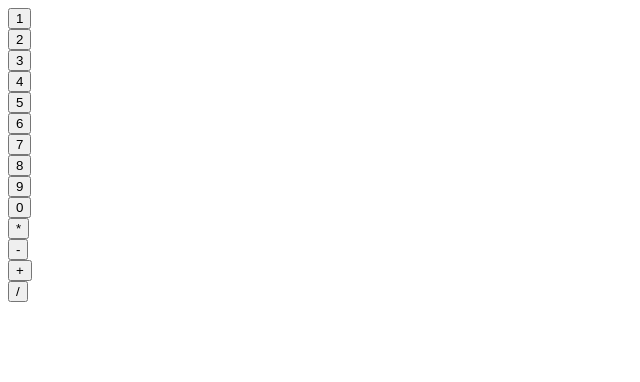
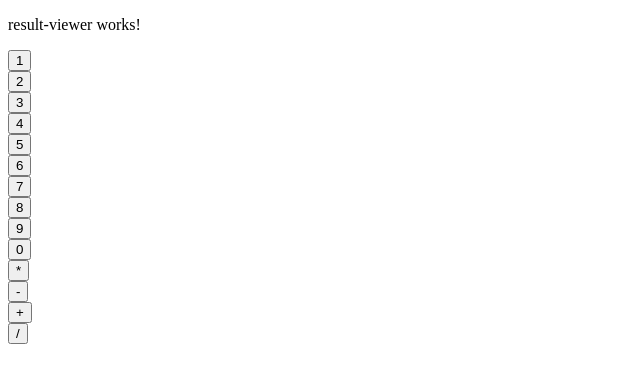
Before and after one commit to abeneyto/Calculator, an Angular app: page / in a window 1280 px wide. Shown: the top 382 px of the page, without its empty margins (0-640 px from the left). Built offline with nearby package versions, Linux system fonts and the light colour scheme.

Commit message:
Method to capture the buttons clicked from calculator

```diff
--- a/src/app/calculator/calculator.component.html
+++ b/src/app/calculator/calculator.component.html
@@ -1 +1,2 @@
-<app-keyboard [digits]="digits" [operators]="operators"></app-keyboard>
+<app-result-viewer [result]="result"></app-result-viewer>
+<app-keyboard [digits]="digits" [operators]="operators" (buttonClicked)="addToOperation($event)"></app-keyboard>
--- a/src/app/calculator/calculator.component.ts
+++ b/src/app/calculator/calculator.component.ts
@@ -6,6 +6,7 @@ import { Component, OnInit } from '@angular/core';
   styleUrls: ['./calculator.component.scss']
 })
 export class CalculatorComponent implements OnInit {
+  result = '';
   digits: number[] = [1, 2, 3, 4, 5, 6, 7, 8, 9, 0];
   operators: string[] = ['*', '-', '+', '/'];
 
@@ -13,5 +14,7 @@ export class CalculatorComponent implements OnInit {
 
   ngOnInit(): void {
   }
-
+  addToOperation(value: number | string): void {
+    console.log(value);
+  }
 }
--- a/src/app/calculator/components/keyboard/keyboard.component.ts
+++ b/src/app/calculator/components/keyboard/keyboard.component.ts
@@ -15,7 +15,6 @@ export class KeyboardComponent implements OnInit {
   ngOnInit(): void {
   }
   clickButton(dataClicked: number | number): void {
-    console.log(dataClicked)
     this.buttonClicked.emit(dataClicked);
   }
 }
--- a/src/app/calculator/components/result-viewer/result-viewer.component.ts
+++ b/src/app/calculator/components/result-viewer/result-viewer.component.ts
@@ -11,5 +11,7 @@ export class ResultViewerComponent implements OnInit {
 
   ngOnInit(): void {
   }
-
+  addToOperation(value: Event): void {
+    console.log(value);
+  }
 }
```
